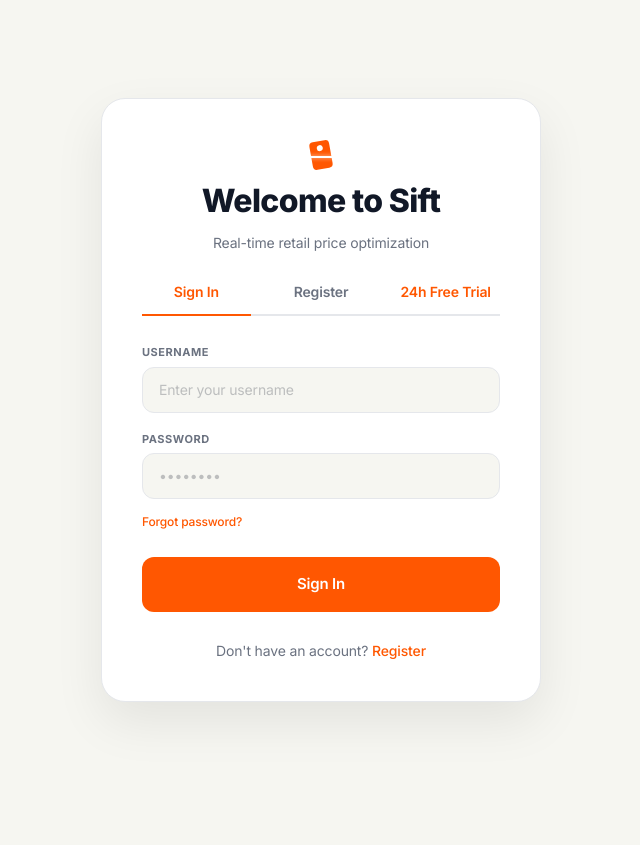
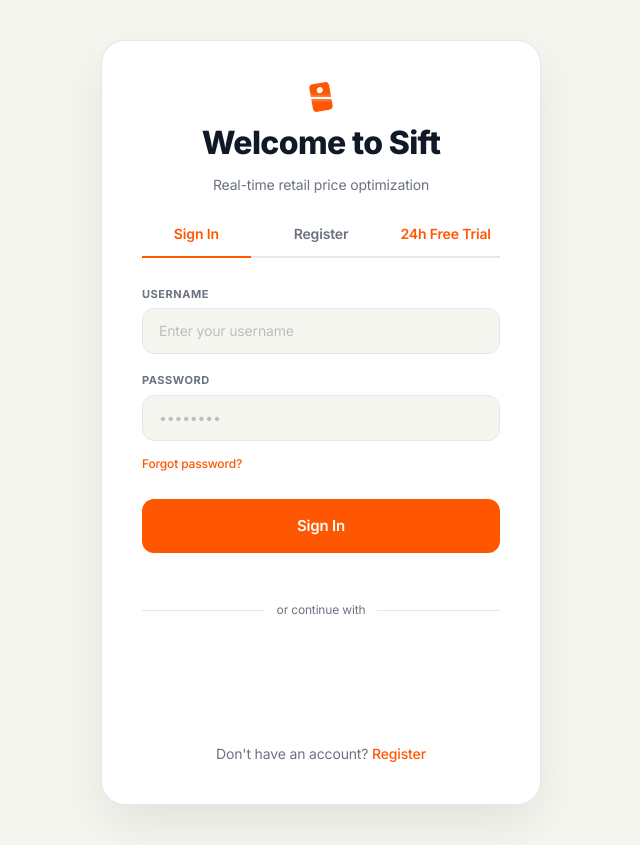
Before and after one commit to AlexanderBell-gh/Sift, a React (Vite) app: page / in a window 1280 px wide. Shown: the whole page, without its empty margins (319-959 px from the left). Before the commit the page ends 800 px from the top, so only its background shows below. Built offline with nearby package versions, Linux system fonts and the light colour scheme; no server answers.

Commit message:
Moved the sign in with google to the sign in tab

```diff
--- a/src/components/AuthPage.tsx
+++ b/src/components/AuthPage.tsx
@@ -50,7 +50,7 @@ export default function AuthPage() {
   }
 
   useEffect(() => {
-    if (activeTab !== 'register' || !googleBtnRef.current || !googleClientId) return;
+    if (activeTab !== 'signin' || !googleBtnRef.current || !googleClientId) return;
 
     const interval = setInterval(() => {
       if (window.google?.accounts?.id && googleBtnRef.current) {
@@ -195,7 +195,7 @@ export default function AuthPage() {
           </button>
         </form>
 
-        {activeTab === 'register' && (
+        {activeTab === 'signin' && (
           <div className="auth-divider">
             <span className="auth-divider-line" />
             <span className="auth-divider-text">or continue with</span>
@@ -203,7 +203,7 @@ export default function AuthPage() {
           </div>
         )}
 
-        {activeTab === 'register' && (
+        {activeTab === 'signin' && (
           googleClientId ? (
             <div ref={googleBtnRef} className="google-btn-wrapper" />
           ) : (
```
